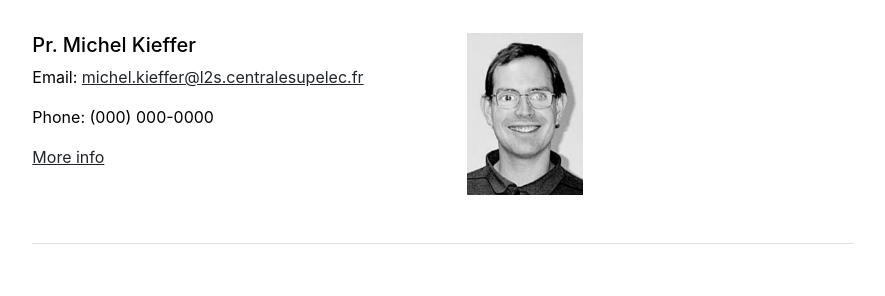
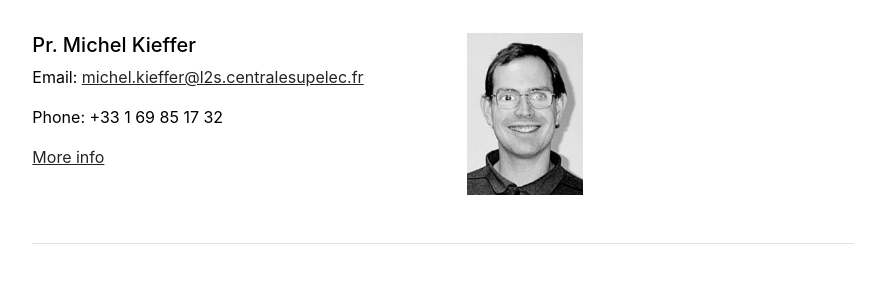
Before and after one commit to a-trioux/LVCT, a Jekyll site: the page built from people.md, in a window 1280 px wide. Shown: the part 931-1227 px from the top of the page, without its empty margins (197-1082 px from the left). Built offline with Jekyll 4.4.1, drawn with Linux system fonts in a browser that asks for light colours.

Commit message:
Update settings.yml

```diff
--- a/_data/settings.yml
+++ b/_data/settings.yml
@@ -11,7 +11,7 @@ people:
 - {name: 'Dr. Anthony Trioux', title: 'Associate Professor', department: 'Electronics Engineering', institution: 'Univ. Polytechnique Hauts-de-France/INSA Hauts-de-France', institution_address: 'Campus Mont Houy, Valenciennes, France', phone: '+33 3 27 51 13 24', email: '<a href="mailto:anthony.trioux@uphf.fr">anthony.trioux@uphf.fr</a>', office: 'IEMN, Office 111', image: 'assets/img/contact.jpg', url: 'AT'}
 - {name: 'Pr. François-Xavier Coudoux', title: 'Full Professor', department: 'Electronics Engineering', institution: 'Univ. Polytechnique Hauts-de-France/INSA Hauts-de-France', institution_address: 'Campus Mont Houy, Valenciennes, France', phone: '+33 3 27 51 13 60', email: '<a href="mailto:francois-xavier.coudoux@uphf.fr">francois-xavier.coudoux@uphf.fr</a>', office: 'IEMN, Office 113', image: 'assets/img/FX.jpg', url: 'FX'}
 - {name: 'Pr. Marco Cagnazzo', title: 'Associate Professor', department: 'Information Engineering', institution: 'Univ. of Padua', institution_address: 'Via VIII Febbraio, 2, Padova PD, Italy', phone: '+39 049 827 77 19', email: '<a href="mailto:marco.cagnazzo@unipd.it">marco.cagnazzo@unipd.it</a>', office: 'to be defined', image: 'assets/img/MC.jpg', url: 'MC'}
-- {name: 'Pr. Michel Kieffer', title: 'Full Professor', department: 'Networks Engineering', institution: 'Univ. Paris-Saclay/Centrale Supéléc', institution_address: 'Rue Joliot Curie, Gif-sur-Yvette, France', phone: '(000) 000-0000', email: '<a href="mailto:michel.kieffer@l2s.centralesupelec.fr">michel.kieffer@l2s.centralesupelec.fr</a>', office: 'to be defined', image: 'assets/img/MK.jpg', url: 'MK'}
+- {name: 'Pr. Michel Kieffer', title: 'Full Professor', department: 'Networks Engineering', institution: 'Univ. Paris-Saclay/Centrale Supéléc', institution_address: 'Rue Joliot Curie, Gif-sur-Yvette, France', phone: '+33 1 69 85 17 32', email: '<a href="mailto:michel.kieffer@l2s.centralesupelec.fr">michel.kieffer@l2s.centralesupelec.fr</a>', office: 'to be defined', image: 'assets/img/MK.jpg', url: 'MK'}
 
 courses:
 #- {name: 'Vector Calculus', url: 'vector-calculus'}
```
